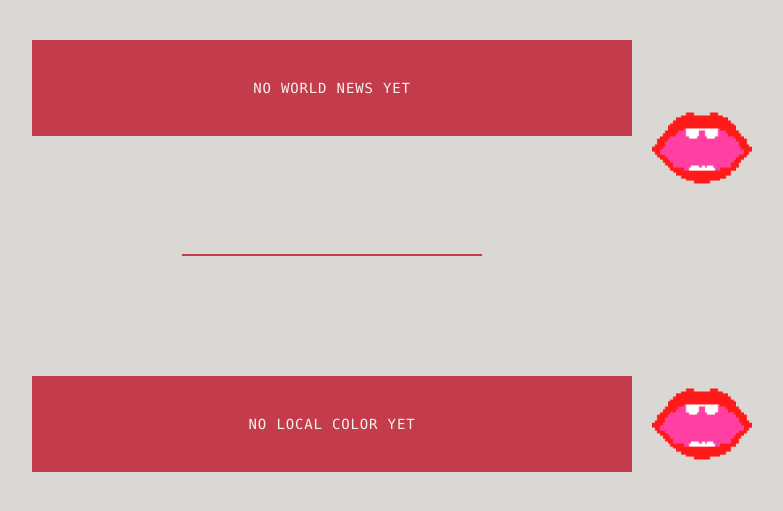
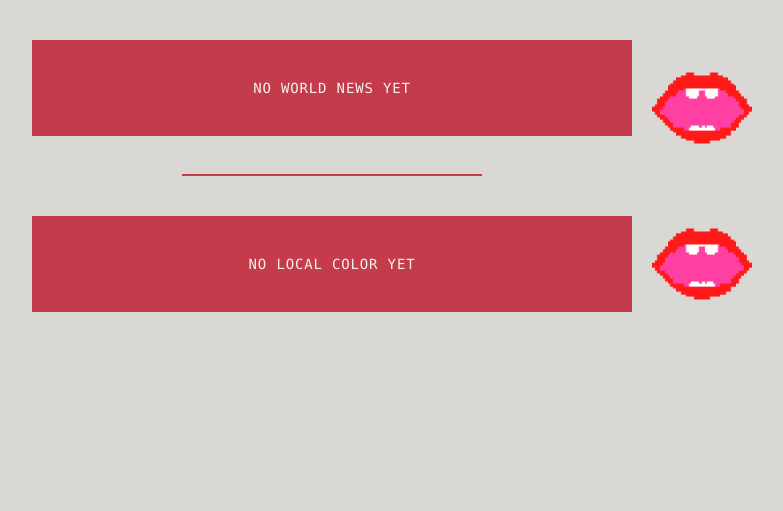
Before and after one commit to botica/newschomp, a Django app: page / in a window 1280 px wide. Shown: the top 511 px of the page, without its empty margins (308-1091 px from the left). Run offline with Django 5.2, Linux system fonts and the light colour scheme; data that the repository does not hold is empty.

Commit message:
hack the design more

```diff
--- a/newschomp/chomp/static/chomp/css/style.css
+++ b/newschomp/chomp/static/chomp/css/style.css
@@ -41,11 +41,11 @@ header {
 .feed {
     display: flex;
     flex-direction: column;
-    gap: 120px;
+    gap: 40px;
     max-width: 600px;
     margin: 0 auto;
     padding-top: 20px;
-    padding-bottom: 40px;
+    padding-bottom: 20px;
 }
 
 .feed-section {
@@ -54,7 +54,7 @@ header {
 }
 
 .feed-section:not(:last-child) {
-    padding-bottom: 120px;
+    padding-bottom: 40px;
 }
 
 .feed-section:not(:last-child)::after {
```
